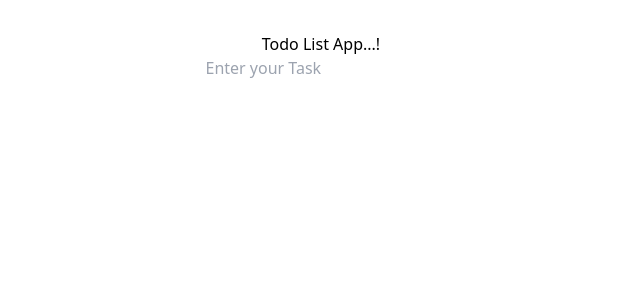
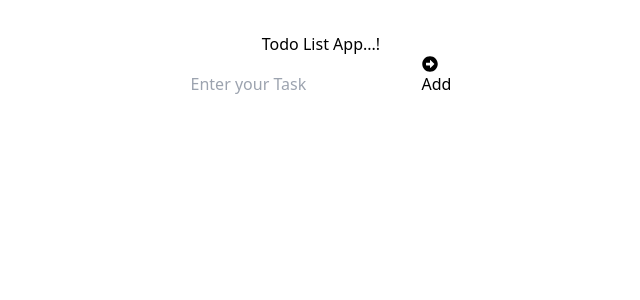
Before and after one commit to Mazharrais/My-To-do-App, a React (Vite) app: page / in a window 1280 px wide. Shown: the top 300 px of the page, without its empty margins (319-959 px from the left). Built offline with nearby package versions, Linux system fonts and the light colour scheme.

Commit message:
add code

```diff
--- a/package.json
+++ b/package.json
@@ -12,6 +12,7 @@
   "dependencies": {
     "react": "^18.3.1",
     "react-dom": "^18.3.1",
+    "react-icons": "^5.3.0",
     "react-redux": "^9.1.2",
     "redux": "^5.0.1"
   },
--- a/src/components/ToDoApp.jsx
+++ b/src/components/ToDoApp.jsx
@@ -1,9 +1,22 @@
-import React, { useState } from 'react'
-import { useDispatch } from 'react-redux'
+import React, { useState } from 'react';
+import { useDispatch } from 'react-redux';
+import { FaArrowAltCircleRight } from "react-icons/fa";
+import {addTodo} from '../Redux/Action/action';
 
 const ToDoApp = () => {
   const [todoText, setTodoText] = useState("");
   const dispatch = useDispatch();
+
+   const handleAddTodo = (text) =>{
+      dispatch(addTodo(text));
+   }
+
+   const saveTodo = ()=>{
+    if(todoText.trim() !== ""){
+      handleAddTodo(todoText.trim());
+      setTodoText("")
+    }
+   }
 
   return (
     <div className='max-w-4xl max-auto sm:mt-8 p-4 bg-blue-200 rounded'>
@@ -14,11 +27,13 @@ const ToDoApp = () => {
 
      <div className='flex item-center mb-4'>
      <input type='text' placeholder='Enter your Task'
-         className='flex grow p-2 border-b-2 border-grey-300 rounded focus:outline none focus:border-blue-500'
+         className='flex grow p-2 border-b-2 border-grey-300 rounded focus:outline-none focus:border-blue-500'
            name='text'
            id='addTodo'
            onChange={(e)=> setTodoText(e.target.value)}  />
-
+          <button className='ml-4 p-2 bg-blue-500 text-white rounded hover:bg-blue
+           focus:outline-none' onClick={saveTodo}>
+            <FaArrowAltCircleRight />Add</button>
 
      </div>
 
@@ -27,4 +42,4 @@ const ToDoApp = () => {
   )
 }
 
-export default ToDoApp
+export default ToDoApp;
```
Also changed, not shown: 1 other file (tests, documents, lock files or other folders).
